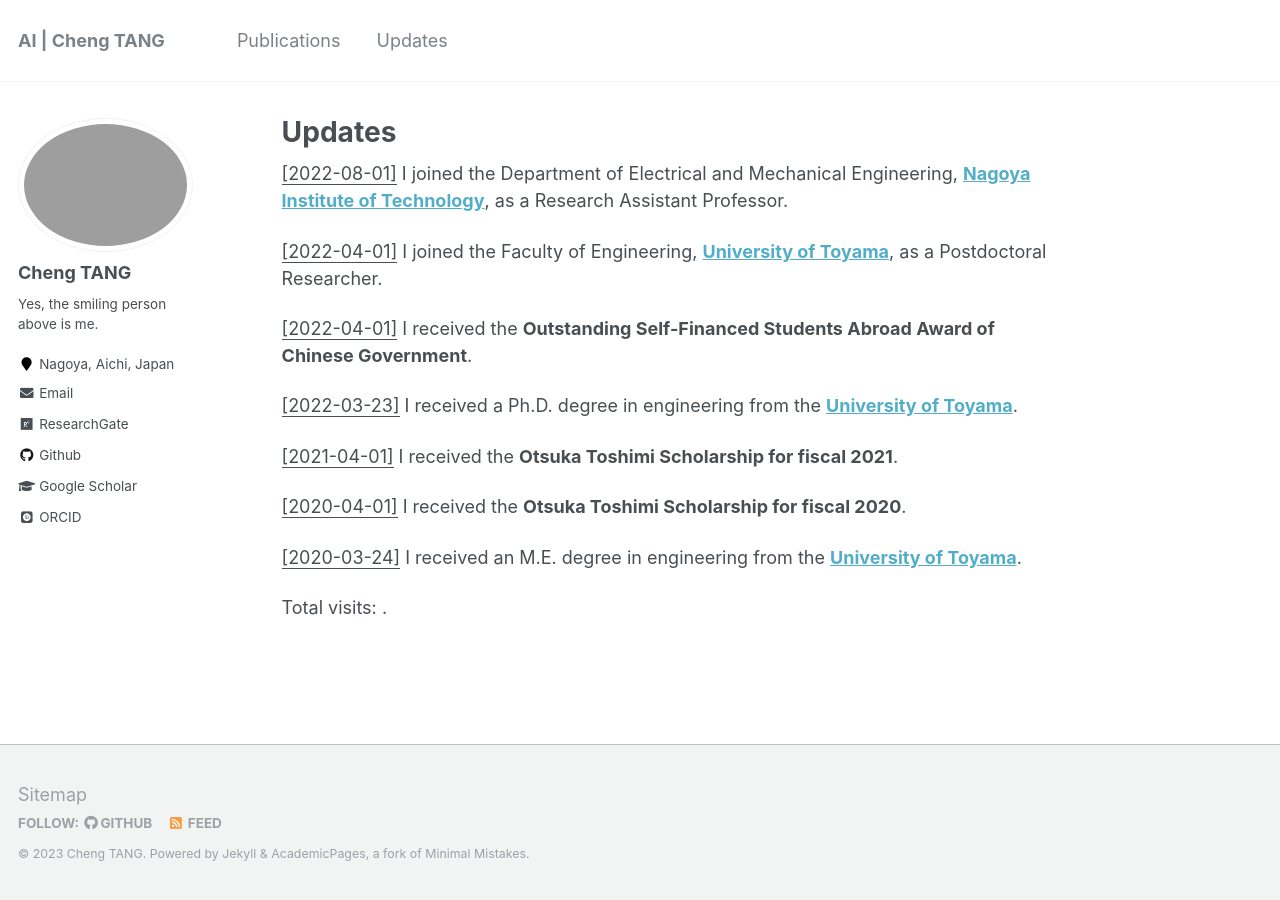
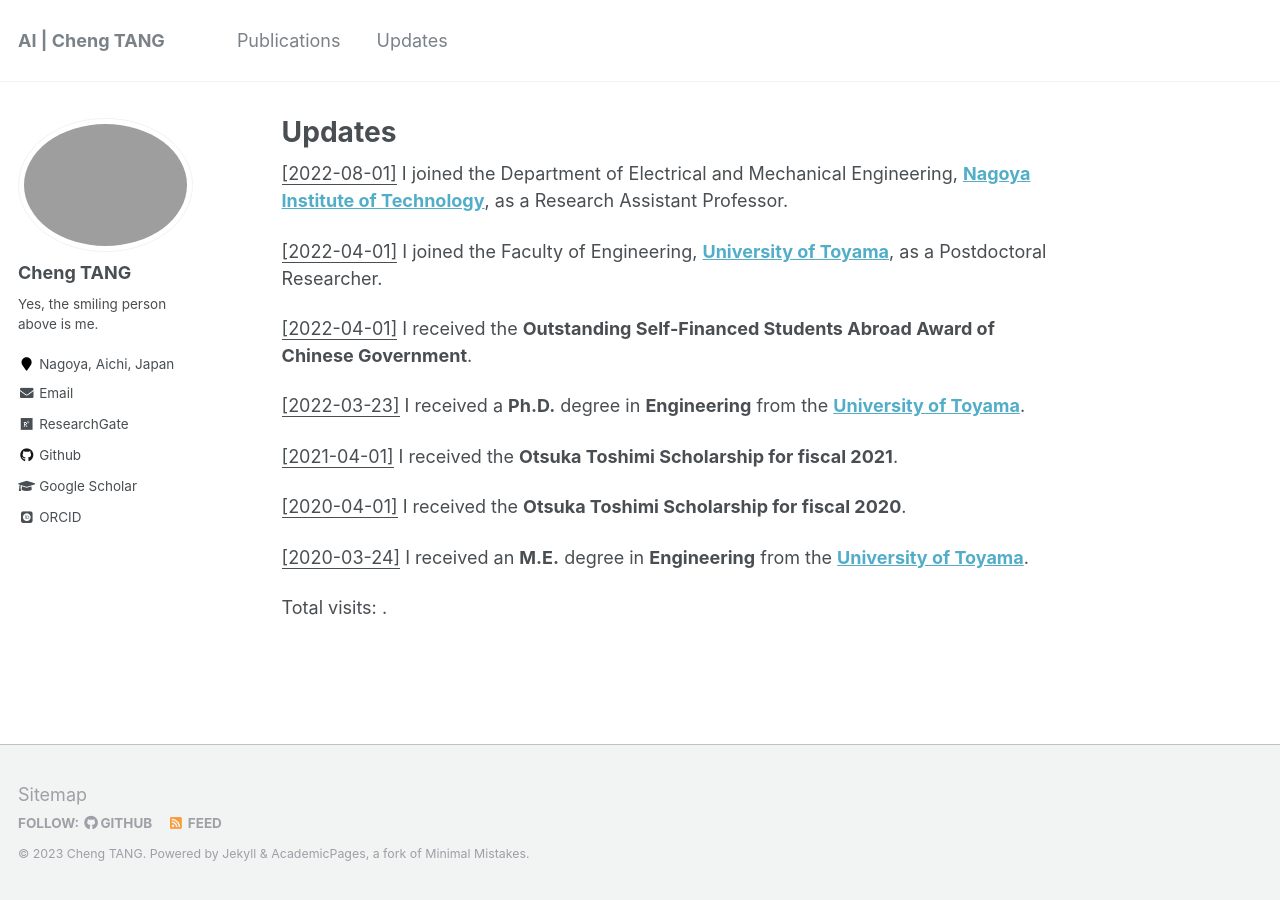
Before and after one commit to ChengTANG-AI/chengtang-ai.github.io, a Jekyll site: the page built from _pages/updates.md, in a window 1280 px wide. Built offline with Jekyll 4.4.1, drawn with Linux system fonts in a browser that asks for light colours; some web fonts are replaced; comment, search, counter and statistics services are not loaded.

Commit message:
Update updates.md

```diff
--- a/_pages/updates.md
+++ b/_pages/updates.md
@@ -15,13 +15,13 @@ redirect_from:
 
 <u>[2022-04-01]</u> I received the **Outstanding Self-Financed Students Abroad Award of Chinese Government**.
 
-<u>[2022-03-23]</u> I received a Ph.D. degree in engineering from the **[University of Toyama](https://www.u-toyama.ac.jp/)**.
+<u>[2022-03-23]</u> I received a **Ph.D.** degree in **Engineering** from the **[University of Toyama](https://www.u-toyama.ac.jp/)**.
 
 <u>[2021-04-01]</u> I received the **Otsuka Toshimi Scholarship for fiscal 2021**.
 
 <u>[2020-04-01]</u> I received the **Otsuka Toshimi Scholarship for fiscal 2020**.
 
-<u>[2020-03-24]</u> I received an M.E. degree in engineering from the **[University of Toyama](https://www.u-toyama.ac.jp/)**.
+<u>[2020-03-24]</u> I received an **M.E.** degree in **Engineering** from the **[University of Toyama](https://www.u-toyama.ac.jp/)**.
 
 
 <script async src="//busuanzi.ibruce.info/busuanzi/2.3/busuanzi.pure.mini.js"></script>
```
